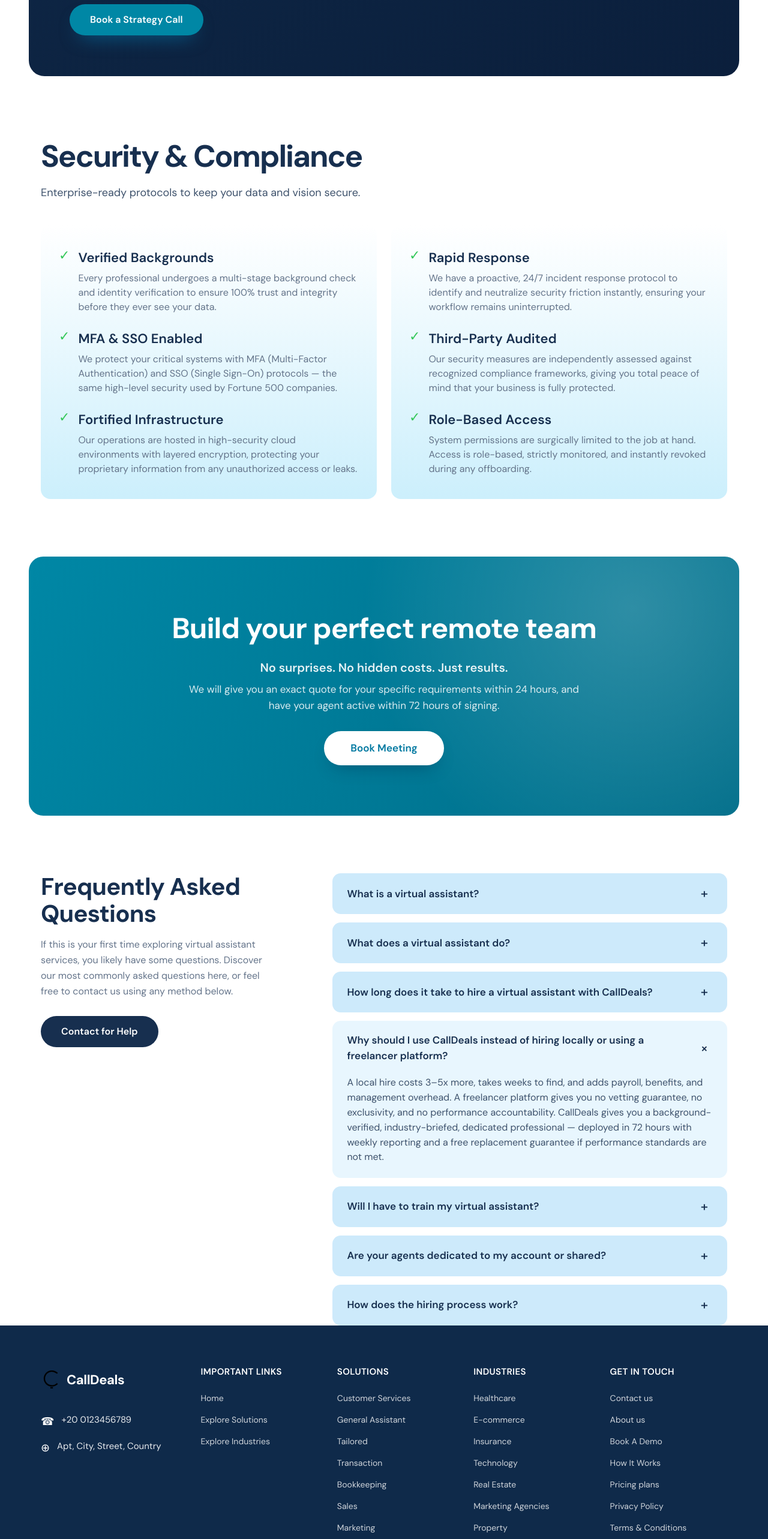
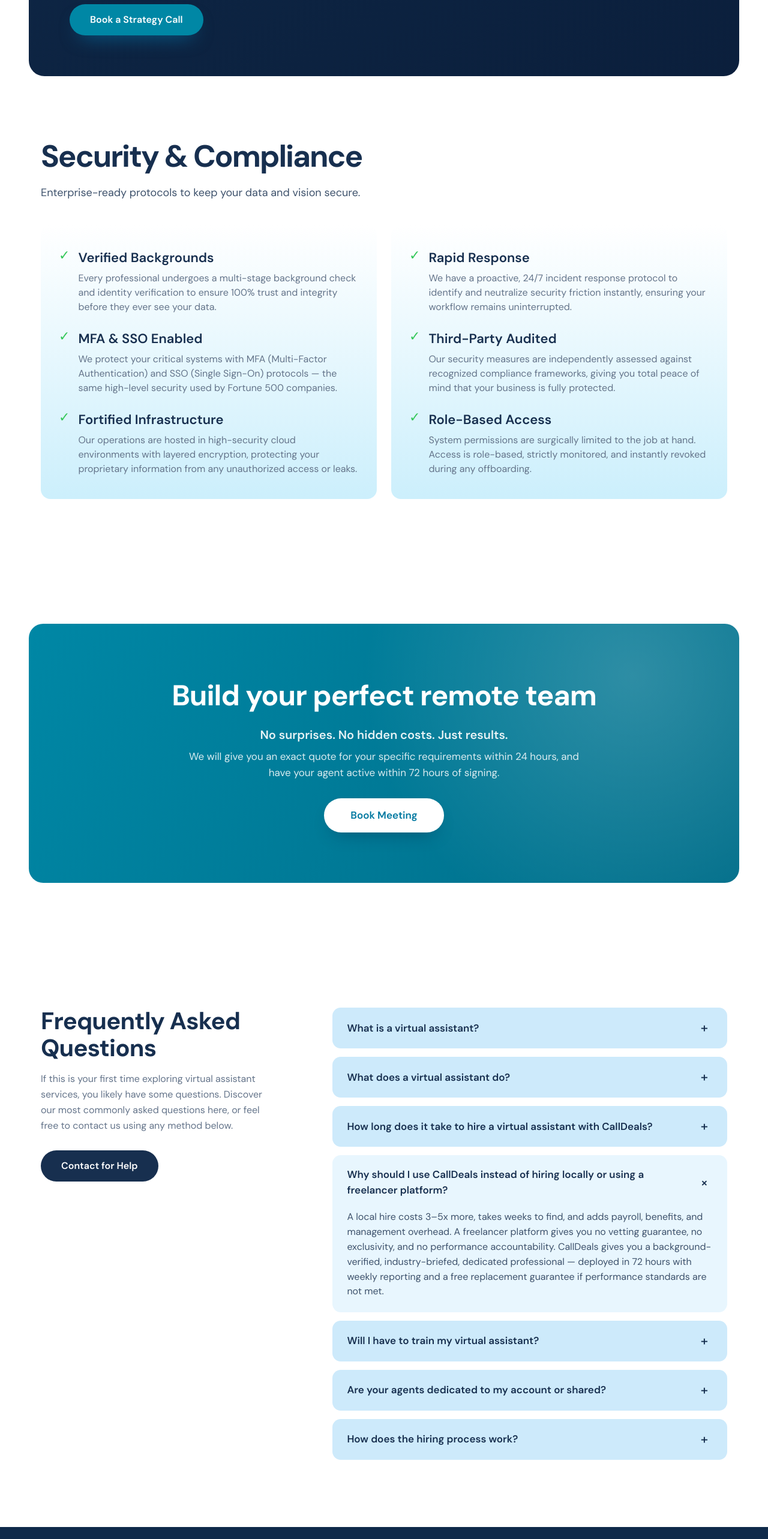
Before and after one commit to alaamuhamed2097/calldeals-website, a Next.js app: page / in a window 1280 px wide. Shown: the part 6460-9026 px from the top of the page at 60% size. Built offline with nearby package versions, Linux system fonts and the light colour scheme.

Commit message:
feat: adjust padding for layout consistency across pages
Co-authored-by: Alaa Mohamed <189250003+alaamuhamed2097@users.noreply.github.com>

```diff
--- a/app/about/page.tsx
+++ b/app/about/page.tsx
@@ -23,7 +23,7 @@ export default function AboutPage() {
       />
 
       <section aria-label="Our story" className="bg-white">
-        <Container className="pt-14 sm:pt-20">
+        <Container className="pt-14 pb-16 sm:pt-20 sm:pb-20 lg:pb-28">
           <div className="mx-auto max-w-[760px] space-y-6">
             {aboutStory.map((paragraph) => (
               <p key={paragraph} className="text-[18px] leading-[1.7] text-slateblue">
--- a/app/contact/page.tsx
+++ b/app/contact/page.tsx
@@ -20,7 +20,7 @@ export default function ContactPage() {
   return (
     <SiteShell>
       <section aria-label="Contact" className="bg-white">
-        <Container className="py-16 sm:py-20 lg:py-24">
+        <Container className="py-16 sm:py-20 lg:py-28">
           <div className="grid grid-cols-1 items-start gap-14 lg:grid-cols-[0.9fr_1.1fr]">
 
             {/* Left: Let's Talk content */}
--- a/app/industries/page.tsx
+++ b/app/industries/page.tsx
@@ -32,7 +32,7 @@ export default async function IndustriesPage() {
 
       {industries.length > 0 ? (
         <section aria-label="Browse industries" className="scroll-mt-24 bg-white">
-          <Container className="pt-4 sm:pt-6">
+          <Container className="pt-4 pb-16 sm:pt-6 sm:pb-20 lg:pb-28">
             <div className="grid grid-cols-1 gap-5 sm:grid-cols-2 lg:grid-cols-3">
               {industries.map((industry, i) => {
                 const image = mediaUrl(industry.image ?? industry.subImage, "Industries");
--- a/app/pricing/page.tsx
+++ b/app/pricing/page.tsx
@@ -109,7 +109,9 @@ export default function PricingPage() {
         </div>
       </section>
 
-      <FAQ />
+      <div className="pb-16 sm:pb-20 lg:pb-28">
+        <FAQ />
+      </div>
     </SiteShell>
   );
 }
--- a/components/FAQ.tsx
+++ b/components/FAQ.tsx
@@ -12,7 +12,7 @@ export function FAQ() {
 
   return (
     <section id="faq" aria-label="Frequently asked questions" className="scroll-mt-24 bg-white">
-      <Container className="pt-14 sm:pt-20 lg:pt-24">
+      <Container className="pt-14 pb-16 sm:pt-20 sm:pb-20 lg:pt-24 lg:pb-28">
         <div className="grid grid-cols-1 items-start gap-12 lg:grid-cols-[0.8fr_1.2fr]">
           <div>
             <h2 className="mb-4 text-[clamp(28px,3.4vw,40px)] font-bold leading-[1.12] tracking-[-0.02em] text-navy">
--- a/components/QuoteCTA.tsx
+++ b/components/QuoteCTA.tsx
@@ -4,7 +4,7 @@ export function QuoteCTA() {
   return (
     <section
       aria-label="Get a quote"
-      className="bg-white px-4 pt-14 sm:px-6 sm:pt-20 lg:px-12 lg:pt-24"
+      className="bg-white px-4 pt-14 pb-16 sm:px-6 sm:pt-20 sm:pb-20 lg:px-12 lg:pt-24 lg:pb-28"
     >
       <div className="relative mx-auto max-w-site overflow-hidden rounded-[24px] bg-[linear-gradient(120deg,#0087A5_0%,#006E8A_100%)] px-6 py-12 text-center sm:py-16 lg:py-[84px]">
         <div
--- a/components/Security.tsx
+++ b/components/Security.tsx
@@ -28,7 +28,7 @@ function SecurityCard({ items }: { items: SecurityItem[] }) {
 export function Security() {
   return (
     <section aria-label="Security and compliance" className="bg-white">
-      <Container className="pt-14 sm:pt-20 lg:pt-24">
+      <Container className="pt-14 pb-16 sm:pt-20 sm:pb-20 lg:pt-24 lg:pb-28">
         <h2 className="mb-2 text-[clamp(30px,4vw,56px)] font-bold tracking-[-0.04em] text-navy">
           Security &amp; Compliance
         </h2>
```
